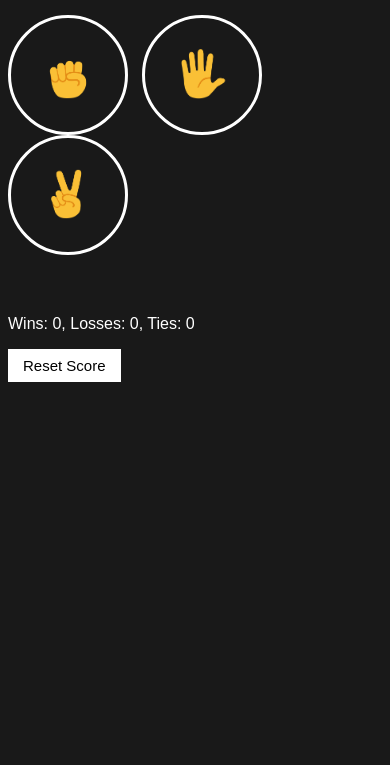
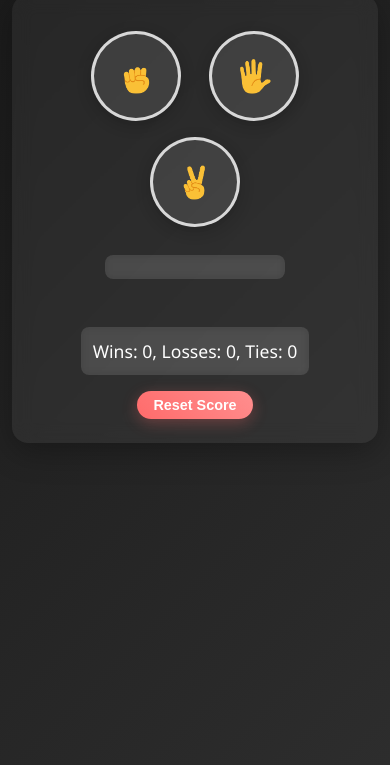
Before and after one commit to Aman05cody/RockPaperScissors, a plain HTML site: page rock-paper-scissors.html in a window 390 px wide. Shown: the part 79-844 px from the top of the page. Drawn offline with Linux system fonts and the light colour scheme.

Commit message:
Improved project structure and styling: - Renamed files for better clarity - Enhanced UI styling and responsiveness - Added README.md - Added favicon - Fixed reset functionality - Improved code organization

```diff
--- a/rock-paper-scissors.html
+++ b/rock-paper-scissors.html
@@ -1,44 +1,42 @@
 <!DOCTYPE html>
-<html>
+<html lang="en">
 
 <head>
-  <title>Rock Paper Scissors</title>
-  <link rel="stylesheet" href="styles/10-rock-paper-scissors.css">
+  <meta charset="UTF-8">
+  <meta name="viewport" content="width=device-width, initial-scale=1.0">
+  <meta name="description" content="Play Rock Paper Scissors game online - A fun and interactive web-based game">
+  <meta name="keywords" content="rock paper scissors, game, online game, web game">
+  <meta name="author" content="Aman">
+  <title>Rock Paper Scissors Game</title>
+  <link rel="icon" type="image/x-icon" href="images/favicon.ico">
+  <link rel="stylesheet" href="styles/rock-paper-scissors.css">
 </head>
 
 <body>
-  <p class="title">Rock Paper Scissors</p>
-  <button onclick="
-      playGame('rock');
-    " class="move-button">
-    <img src="images/rock-emoji.png" class="move-icon">
+  <h1 class="title">Rock Paper Scissors</h1>
+  <div class="game-container">
+    <div class="buttons-container">
+      <button onclick="playGame('rock');" class="move-button" title="Choose Rock">
+        <img src="images/rock-emoji.png" class="move-icon" alt="Rock">
       </button>
 
-  <button onclick="
-      playGame('paper');
-    " class="move-button">
-    <img src="images/paper-emoji.png" class="move-icon">
+      <button onclick="playGame('paper');" class="move-button" title="Choose Paper">
+        <img src="images/paper-emoji.png" class="move-icon" alt="Paper">
       </button>
 
-  <button onclick="
-      playGame('scissors');
-    " class="move-button">
-    <img src="images/scissors-emoji.png" class="move-icon">
+      <button onclick="playGame('scissors');" class="move-button" title="Choose Scissors">
+        <img src="images/scissors-emoji.png" class="move-icon" alt="Scissors">
       </button>
+    </div>
 
     <p class="js-result result"></p>
     <p class="js-moves"></p>
     <p class="js-score score"></p>
 
-  <button onclick="
-      score.wins = 0;
-      score.losses = 0;
-      score.ties = 0;
-      localStorage.removeItem('score');
-      updateScoreElement();
-    " class="reset-score-button">Reset Score</button>
+    <button onclick="resetScore();" class="reset-score-button">Reset Score</button>
+  </div>
 
-  <script src="scripts/10-rock-paper-scissors.js"></script>
+  <script src="scripts/rock-paper-scissors.js"></script>
 </body>
 
 </html>
--- a/scripts/10-rock-paper-scissors.js
+++ b/scripts/rock-paper-scissors.js
@@ -74,6 +74,16 @@ function updateScoreElement() {
     .innerHTML = `Wins: ${score.wins}, Losses: ${score.losses}, Ties: ${score.ties}`;
 }
 
+function resetScore() {
+  score.wins = 0;
+  score.losses = 0;
+  score.ties = 0;
+  localStorage.removeItem('score');
+  updateScoreElement();
+  document.querySelector('.js-result').innerHTML = '';
+  document.querySelector('.js-moves').innerHTML = '';
+}
+
 function pickComputerMove() {
   const randomNumber = Math.random();
 
--- a/styles/10-rock-paper-scissors.css
+++ /dev/null
@@ -1,42 +0,0 @@
-body {
-  background-color: rgb(25, 25, 25);
-  color: white;
-  font-family: Arial;
-}
-
-.title {
-  font-size: 30px;
-  font-weight: bold;
-}
-
-.move-icon {
-  height: 50px;
-}
-
-.move-button {
-  background-color: transparent;
-  border: 3px solid white;
-  width: 120px;
-  height: 120px;
-  border-radius: 60px;
-  margin-right: 10px;
-  cursor: pointer;
-}
-
-.result {
-  font-size: 25px;
-  font-weight: bold;
-  margin-top: 50px;
-}
-
-.score {
-  margin-top: 60px;
-}
-
-.reset-score-button {
-  background-color: white;
-  border: none;
-  font-size: 15px;
-  padding: 8px 15px;
-  cursor: pointer;
-}
--- /dev/null
+++ b/styles/rock-paper-scissors.css
@@ -0,0 +1,173 @@
+* {
+  margin: 0;
+  padding: 0;
+  box-sizing: border-box;
+}
+
+body {
+  background: linear-gradient(135deg, #1a1a1a 0%, #2d2d2d 100%);
+  color: white;
+  font-family: 'Segoe UI', Arial, sans-serif;
+  min-height: 100vh;
+  display: flex;
+  flex-direction: column;
+  align-items: center;
+  padding: 2rem;
+}
+
+.game-container {
+  background: rgba(255, 255, 255, 0.05);
+  padding: 1.5rem;
+  border-radius: 16px;
+  box-shadow: 0 8px 32px rgba(0, 0, 0, 0.3);
+  backdrop-filter: blur(10px);
+  display: flex;
+  flex-direction: column;
+  align-items: center;
+  max-width: 600px;
+  width: 100%;
+}
+
+.buttons-container {
+  display: flex;
+  justify-content: center;
+  flex-wrap: wrap;
+  gap: 1rem;
+  margin: 0.75rem 0;
+}
+
+.title {
+  font-size: 2.5rem;
+  font-weight: bold;
+  text-align: center;
+  margin-bottom: 2rem;
+  text-shadow: 2px 2px 4px rgba(0, 0, 0, 0.3);
+  background: linear-gradient(45deg, #fff, #ccc);
+  background-clip: text;
+  -webkit-background-clip: text;
+  -webkit-text-fill-color: transparent;
+}
+
+.move-icon {
+  height: 50px;
+  transition: transform 0.2s ease;
+}
+
+.move-button {
+  background-color: rgba(255, 255, 255, 0.1);
+  border: 3px solid rgba(255, 255, 255, 0.8);
+  width: 110px;
+  height: 110px;
+  border-radius: 55px;
+  margin: 0 10px;
+  cursor: pointer;
+  transition: all 0.3s ease;
+  box-shadow: 0 4px 15px rgba(0, 0, 0, 0.2);
+  display: inline-flex;
+  align-items: center;
+  justify-content: center;
+}
+
+.move-button:hover {
+  transform: translateY(-5px);
+  border-color: #fff;
+  background-color: rgba(255, 255, 255, 0.2);
+  box-shadow: 0 6px 20px rgba(0, 0, 0, 0.3);
+}
+
+.move-button:hover .move-icon {
+  transform: scale(1.1);
+}
+
+.result {
+  font-size: 1.5rem;
+  font-weight: bold;
+  margin-top: 1.5rem;
+  text-align: center;
+  padding: 0.75rem;
+  border-radius: 8px;
+  background: rgba(255, 255, 255, 0.1);
+  backdrop-filter: blur(5px);
+  min-width: 180px;
+}
+
+.js-moves {
+  margin: 1.5rem 0;
+  display: flex;
+  align-items: center;
+  justify-content: center;
+  gap: 0.75rem;
+  font-size: 1.1rem;
+}
+
+.score {
+  margin-top: 1.5rem;
+  font-size: 1.25rem;
+  text-align: center;
+  padding: 0.75rem;
+  background: rgba(255, 255, 255, 0.1);
+  border-radius: 8px;
+  backdrop-filter: blur(5px);
+}
+
+.reset-score-button {
+  background: linear-gradient(45deg, #ff6b6b, #ff8e8e);
+  border: none;
+  font-size: 1rem;
+  padding: 8px 20px;
+  cursor: pointer;
+  border-radius: 20px;
+  color: white;
+  font-weight: bold;
+  margin-top: 1.5rem;
+  transition: all 0.3s ease;
+  box-shadow: 0 4px 15px rgba(255, 107, 107, 0.3);
+}
+
+.reset-score-button:hover {
+  transform: translateY(-2px);
+  box-shadow: 0 6px 20px rgba(255, 107, 107, 0.4);
+  background: linear-gradient(45deg, #ff5252, #ff7676);
+}
+
+@media (max-width: 600px) {
+  body {
+    padding: 0.75rem;
+  }
+
+  .title {
+    font-size: 1.75rem;
+    margin-bottom: 1.5rem;
+  }
+
+  .move-button {
+    width: 90px;
+    height: 90px;
+    margin: 0 6px;
+  }
+
+  .move-icon {
+    height: 35px;
+  }
+
+  .result {
+    font-size: 1.25rem;
+    margin-top: 1rem;
+  }
+
+  .score {
+    font-size: 1.1rem;
+    margin-top: 1rem;
+  }
+
+  .js-moves {
+    font-size: 1rem;
+    margin: 1rem 0;
+  }
+
+  .reset-score-button {
+    font-size: 0.9rem;
+    padding: 6px 16px;
+    margin-top: 1rem;
+  }
+}
```
Also changed, not shown: images/favicon.ico (added), 1 other file. Lines whose indentation alone changed are shown as unchanged.
